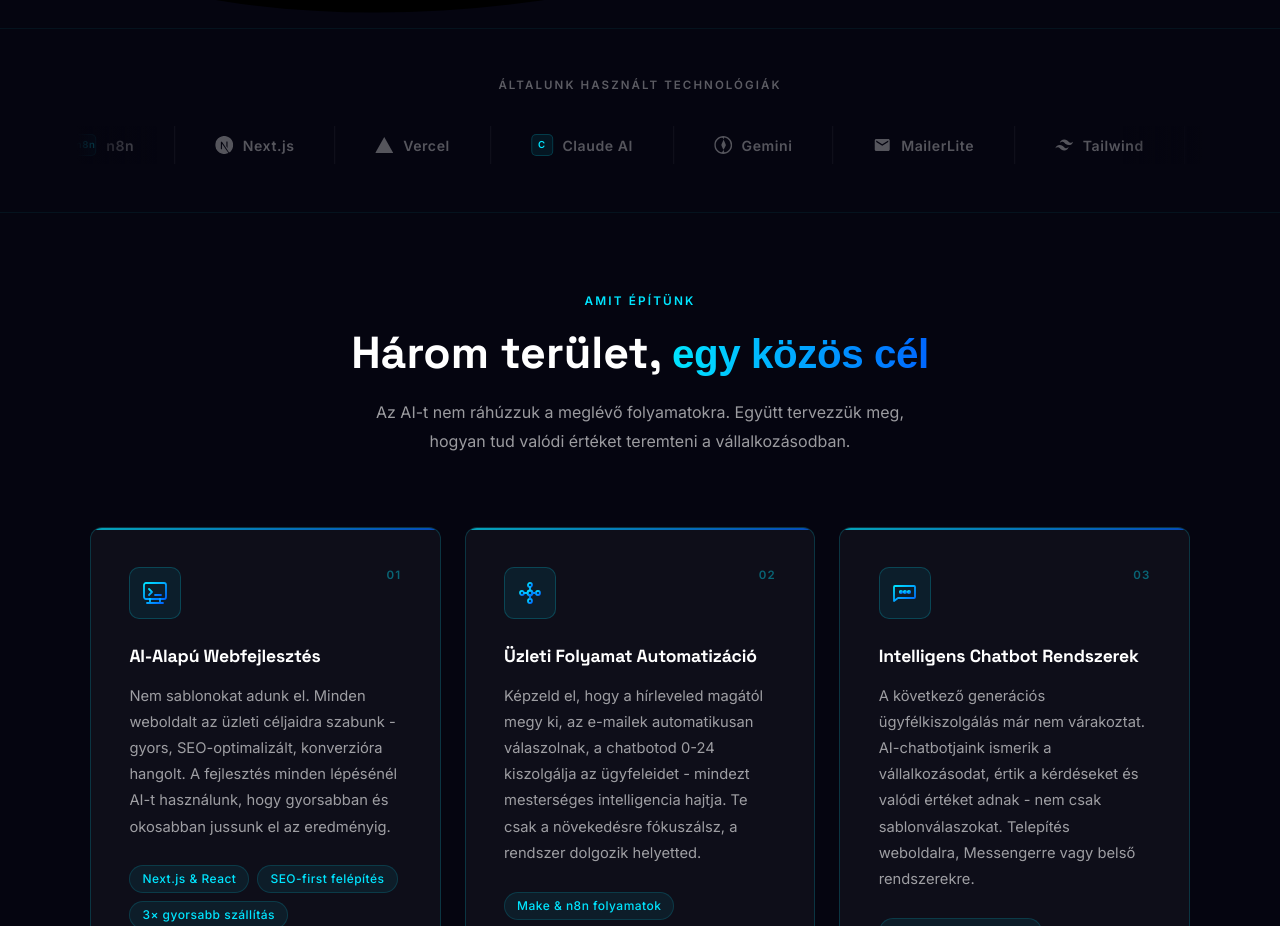
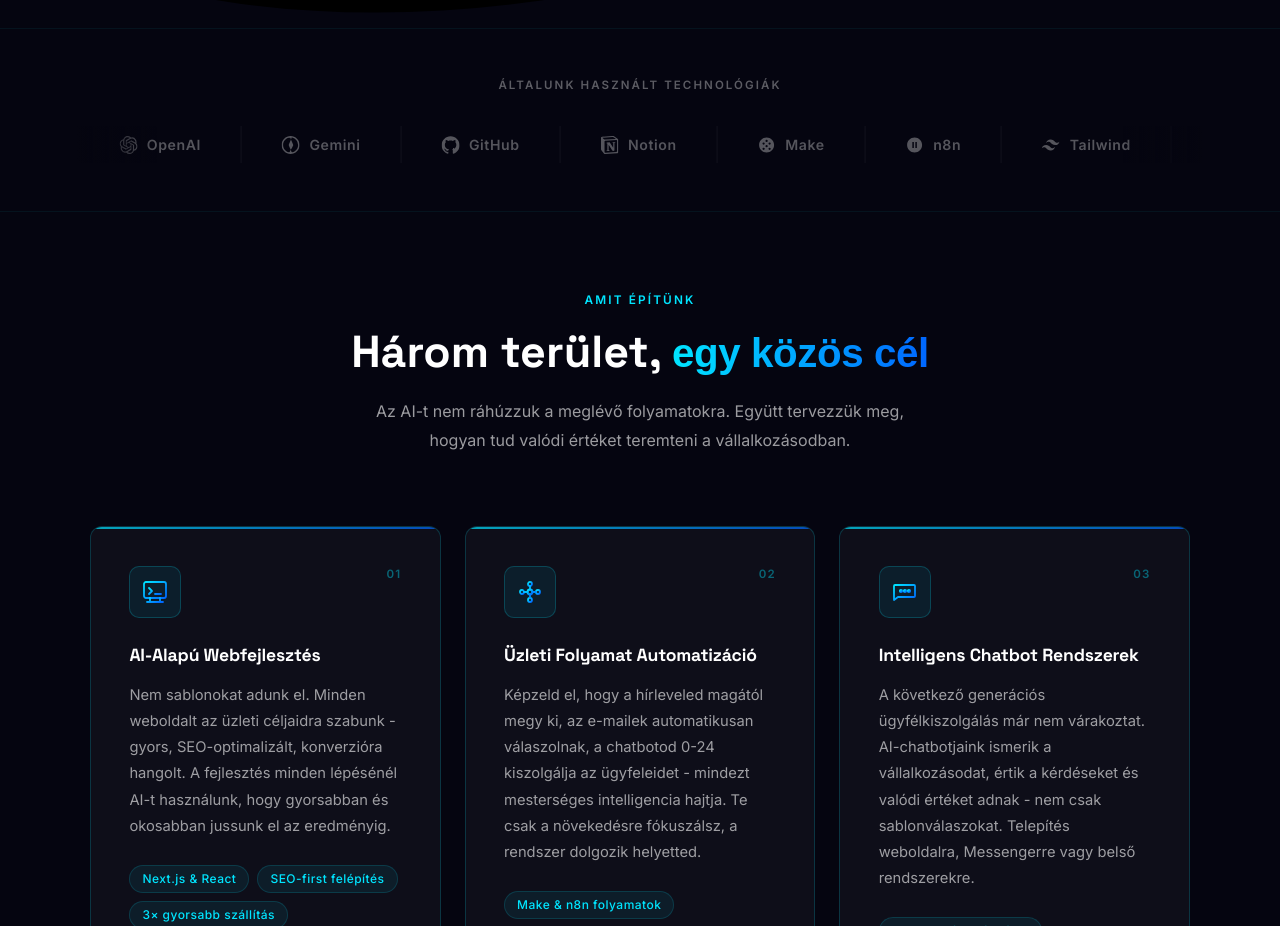
Before and after one commit to RiZool/aiflux-website, a Next.js app: page / in a window 1280 px wide. Shown: the part 860-1786 px from the top of the page. Built offline with nearby package versions, Linux system fonts and the light colour scheme; a web font is replaced by a local one.

Commit message:
feat: TechLogos - all grey icons, add GitHub, Brevo, Rackhost, Notion
- Replace all cyan letter badges with SVG icons (grey style)
- Add GitHub, Notion, Brevo, Rackhost with SVG icons
- Remove cyan color from all tech logo items
- Letter fallback style updated to grey (rgba white)

```diff
--- a/components/TechLogos.tsx
+++ b/components/TechLogos.tsx
@@ -2,16 +2,20 @@
 import { useEffect, useRef } from "react";
 
 const technologies = [
-  { name: "OpenAI", svg: `<svg viewBox="0 0 24 24" fill="currentColor"><path d="M22.282 9.821a5.985 5.985 0 0 0-.516-4.91 6.046 6.046 0 0 0-6.51-2.9A6.065 6.065 0 0 0 4.981 4.18a5.985 5.985 0 0 0-3.998 2.9 6.046 6.046 0 0 0 .743 7.097 5.98 5.98 0 0 0 .51 4.911 6.051 6.051 0 0 0 6.515 2.9A5.985 5.985 0 0 0 13.26 24a6.056 6.056 0 0 0 5.772-4.206 5.99 5.99 0 0 0 3.997-2.9 6.056 6.056 0 0 0-.747-7.073zM13.26 22.43a4.476 4.476 0 0 1-2.876-1.04l.141-.081 4.779-2.758a.795.795 0 0 0 .392-.681v-6.737l2.02 1.168a.071.071 0 0 1 .038.052v5.583a4.504 4.504 0 0 1-4.494 4.494zM3.6 18.304a4.47 4.47 0 0 1-.535-3.014l.142.085 4.783 2.759a.771.771 0 0 0 .78 0l5.843-3.369v2.332a.08.08 0 0 1-.033.062L9.74 19.95a4.5 4.5 0 0 1-6.14-1.646zM2.34 7.896a4.485 4.485 0 0 1 2.366-1.973V11.6a.766.766 0 0 0 .388.677l5.815 3.355-2.02 1.168a.076.076 0 0 1-.071 0l-4.83-2.786A4.504 4.504 0 0 1 2.34 7.872zm16.597 3.855l-5.843-3.369 2.02-1.168a.076.076 0 0 1 .071 0l4.83 2.786a4.494 4.494 0 0 1-.676 8.101v-5.678a.79.79 0 0 0-.402-.672zm2.01-3.023l-.141-.085-4.774-2.782a.776.776 0 0 0-.785 0L9.409 9.23V6.897a.066.066 0 0 1 .028-.061l4.83-2.787a4.5 4.5 0 0 1 6.68 4.66zm-12.64 4.135l-2.02-1.164a.08.08 0 0 1-.038-.057V6.075a4.5 4.5 0 0 1 7.375-3.453l-.142.08L8.704 5.46a.795.795 0 0 0-.393.681zm1.097-2.365l2.602-1.5 2.607 1.5v2.999l-2.597 1.5-2.607-1.5z"/></svg>` },
-  { name: "Make", letter: "M" },
-  { name: "n8n", letter: "n8n" },
   { name: "Next.js", svg: `<svg viewBox="0 0 24 24" fill="currentColor"><path d="M11.572 0c-.176 0-.31.001-.358.007a19.76 19.76 0 0 1-.364.033C7.443.346 4.25 2.185 2.228 5.012a11.875 11.875 0 0 0-2.119 5.243c-.096.659-.108.854-.108 1.747s.012 1.089.108 1.748c.652 4.506 3.86 8.292 8.209 9.695.779.25 1.6.422 2.534.525.363.04 1.935.04 2.299 0 1.611-.178 2.977-.577 4.323-1.264.207-.106.247-.134.219-.158-.02-.013-.9-1.193-1.955-2.62l-1.919-2.592-2.404-3.558a338.739 338.739 0 0 0-2.422-3.556c-.009-.002-.018 1.579-.023 3.51-.007 3.38-.01 3.515-.052 3.595a.426.426 0 0 1-.206.214c-.075.037-.14.044-.495.044H7.81l-.108-.068a.438.438 0 0 1-.157-.171l-.05-.106.006-4.703.007-4.705.072-.092a.645.645 0 0 1 .174-.143c.096-.047.134-.051.54-.051.478 0 .558.018.682.154.035.038 1.337 1.999 2.895 4.361a10760.433 10760.433 0 0 0 4.735 7.17l1.9 2.879.096-.063a12.317 12.317 0 0 0 2.466-2.163 11.944 11.944 0 0 0 2.824-6.134c.096-.66.108-.854.108-1.748 0-.893-.012-1.088-.108-1.747-.652-4.506-3.859-8.292-8.208-9.695a12.597 12.597 0 0 0-2.499-.523A33.119 33.119 0 0 0 11.573 0zm4.069 7.217c.347 0 .408.005.486.047a.473.473 0 0 1 .237.277c.018.06.023 1.365.018 4.304l-.006 4.218-.744-1.14-.746-1.14v-3.066c0-1.982.01-3.097.023-3.15a.478.478 0 0 1 .233-.296c.096-.05.13-.054.5-.054z"/></svg>` },
   { name: "Vercel", svg: `<svg viewBox="0 0 24 24" fill="currentColor"><path d="M24 22.525H0l12-21.05 12 21.05z"/></svg>` },
-  { name: "Claude AI", letter: "C" },
+  { name: "Claude AI", svg: `<svg viewBox="0 0 24 24" fill="currentColor"><path d="M4.709 15.955l4.72-2.647.08-.23-.08-.128H9.2l-.79-.048-2.698-.073-2.339-.097-1.121-.048C1.355 12.684 0 11.296 0 9.55c0-1.698 1.234-3.062 2.87-3.353l.34-.048.097-.314C3.977 3.75 6.264 2 8.88 2c1.21 0 2.375.373 3.351 1.07l.267.194.243-.17C13.415 2.41 14.288 2 15.24 2c2.57 0 4.658 2.076 4.658 4.625 0 .39-.049.78-.146 1.12l-.098.388.364.073c1.479.316 2.554 1.56 2.554 3.04 0 1.38-.887 2.626-2.148 3.09l-.327.097.012.34c.024 1.272-.706 2.384-1.843 2.817l-.328.121-.012.34c-.073 2.14-1.818 3.838-3.974 3.838-1.064 0-2.072-.424-2.82-1.156l-.243-.242-.315.169c-.558.314-1.19.485-1.818.485-2.02 0-3.643-1.6-3.643-3.596 0-.17.012-.34.036-.51l.073-.509zm6.634 5.049c.668 0 1.311-.218 1.843-.607l.558-.412.485.485c.534.533 1.26.837 2.02.837 1.576 0 2.846-1.258 2.846-2.817 0-.17-.012-.34-.048-.51l-.17-.849.849-.17c.946-.194 1.625-1.03 1.625-1.989 0-.948-.655-1.76-1.564-1.99l-1.03-.267.388-1.003c.17-.437.267-.9.267-1.37 0-2.14-1.746-3.875-3.9-3.875-.728 0-1.43.206-2.02.582l-.607.388-.461-.437C11.708 6.006 10.84 5.69 9.94 5.69c-2.01 0-3.754 1.442-4.118 3.426l-.17.924-.936.073C3.49 10.26 2.737 11.2 2.737 12.3c0 1.137.9 2.09 2.06 2.17l3.644.17-.012.024-3.62 2.03c-.024.17-.036.34-.036.51 0 1.479 1.188 2.8 2.667 2.8"/></svg>` },
+  { name: "OpenAI", svg: `<svg viewBox="0 0 24 24" fill="currentColor"><path d="M22.282 9.821a5.985 5.985 0 0 0-.516-4.91 6.046 6.046 0 0 0-6.51-2.9A6.065 6.065 0 0 0 4.981 4.18a5.985 5.985 0 0 0-3.998 2.9 6.046 6.046 0 0 0 .743 7.097 5.98 5.98 0 0 0 .51 4.911 6.051 6.051 0 0 0 6.515 2.9A5.985 5.985 0 0 0 13.26 24a6.056 6.056 0 0 0 5.772-4.206 5.99 5.99 0 0 0 3.997-2.9 6.056 6.056 0 0 0-.747-7.073zM13.26 22.43a4.476 4.476 0 0 1-2.876-1.04l.141-.081 4.779-2.758a.795.795 0 0 0 .392-.681v-6.737l2.02 1.168a.071.071 0 0 1 .038.052v5.583a4.504 4.504 0 0 1-4.494 4.494zM3.6 18.304a4.47 4.47 0 0 1-.535-3.014l.142.085 4.783 2.759a.771.771 0 0 0 .78 0l5.843-3.369v2.332a.08.08 0 0 1-.033.062L9.74 19.95a4.5 4.5 0 0 1-6.14-1.646zM2.34 7.896a4.485 4.485 0 0 1 2.366-1.973V11.6a.766.766 0 0 0 .388.677l5.815 3.355-2.02 1.168a.076.076 0 0 1-.071 0l-4.83-2.786A4.504 4.504 0 0 1 2.34 7.872zm16.597 3.855l-5.843-3.369 2.02-1.168a.076.076 0 0 1 .071 0l4.83 2.786a4.494 4.494 0 0 1-.676 8.101v-5.678a.79.79 0 0 0-.402-.672zm2.01-3.023l-.141-.085-4.774-2.782a.776.776 0 0 0-.785 0L9.409 9.23V6.897a.066.066 0 0 1 .028-.061l4.83-2.787a4.5 4.5 0 0 1 6.68 4.66zm-12.64 4.135l-2.02-1.164a.08.08 0 0 1-.038-.057V6.075a4.5 4.5 0 0 1 7.375-3.453l-.142.08L8.704 5.46a.795.795 0 0 0-.393.681zm1.097-2.365l2.602-1.5 2.607 1.5v2.999l-2.597 1.5-2.607-1.5z"/></svg>` },
   { name: "Gemini", svg: `<svg viewBox="0 0 24 24" fill="currentColor"><path d="M12 0C5.373 0 0 5.373 0 12s5.373 12 12 12 12-5.373 12-12S18.627 0 12 0zm0 2c.51 0 1.016.034 1.512.1C12.018 6.937 9.5 10.91 9.5 12c0 1.09 2.518 5.063 4.012 9.9A10.016 10.016 0 0 1 12 22C6.477 22 2 17.523 2 12S6.477 2 12 2zm1.988.1A10.016 10.016 0 0 1 22 12c0 5.523-4.477 10-10 10-.51 0-1.016-.034-1.512-.1C12.982 17.063 15.5 13.09 15.5 12c0-1.09-2.518-5.063-4.012-9.9z"/></svg>` },
+  { name: "GitHub", svg: `<svg viewBox="0 0 24 24" fill="currentColor"><path d="M12 .297c-6.63 0-12 5.373-12 12 0 5.303 3.438 9.8 8.205 11.385.6.113.82-.258.82-.577 0-.285-.01-1.04-.015-2.04-3.338.724-4.042-1.61-4.042-1.61C4.422 18.07 3.633 17.7 3.633 17.7c-1.087-.744.084-.729.084-.729 1.205.084 1.838 1.236 1.838 1.236 1.07 1.835 2.809 1.305 3.495.998.108-.776.417-1.305.76-1.605-2.665-.3-5.466-1.332-5.466-5.93 0-1.31.465-2.38 1.235-3.22-.135-.303-.54-1.523.105-3.176 0 0 1.005-.322 3.3 1.23.96-.267 1.98-.399 3-.405 1.02.006 2.04.138 3 .405 2.28-1.552 3.285-1.23 3.285-1.23.645 1.653.24 2.873.12 3.176.765.84 1.23 1.91 1.23 3.22 0 4.61-2.805 5.625-5.475 5.92.42.36.81 1.096.81 2.22 0 1.606-.015 2.896-.015 3.286 0 .315.21.69.825.57C20.565 22.092 24 17.592 24 12.297c0-6.627-5.373-12-12-12"/></svg>` },
+  { name: "Notion", svg: `<svg viewBox="0 0 24 24" fill="currentColor"><path d="M4.459 4.208c.746.606 1.026.56 2.428.466l13.215-.793c.28 0 .047-.28-.046-.326L17.86 1.968c-.42-.326-.981-.7-2.055-.607L3.01 2.295c-.466.046-.56.28-.374.466zm.793 3.08v13.904c0 .747.373 1.027 1.214.98l14.523-.84c.841-.046.935-.56.935-1.167V6.354c0-.606-.233-.933-.748-.887l-15.177.887c-.56.047-.747.327-.747.933zm14.337.745c.093.42 0 .84-.42.888l-.7.14v10.264c-.608.327-1.168.514-1.635.514-.748 0-.935-.234-1.495-.933l-4.577-7.186v6.952L12.21 19s0 .84-1.168.84l-3.222.186c-.093-.186 0-.653.327-.746l.84-.233V9.854L7.822 9.76c-.094-.42.14-1.026.793-1.073l3.456-.233 4.764 7.279v-6.44l-1.215-.139c-.093-.514.28-.887.747-.933zM1.936 1.035l13.31-.98c1.634-.14 2.055-.047 3.082.7l4.249 2.986c.7.513.934.653.934 1.213v16.378c0 1.026-.373 1.634-1.68 1.726l-15.458.934c-.98.047-1.448-.093-1.962-.747l-3.129-4.06c-.56-.747-.793-1.306-.793-1.96V2.667c0-.839.374-1.54 1.447-1.632z"/></svg>` },
+  { name: "Make", svg: `<svg viewBox="0 0 24 24" fill="currentColor"><path d="M12 2C6.477 2 2 6.477 2 12s4.477 10 10 10 10-4.477 10-10S17.523 2 12 2zm0 3a1.5 1.5 0 1 1 0 3 1.5 1.5 0 0 1 0-3zm-4 3.5a1.5 1.5 0 1 1 0 3 1.5 1.5 0 0 1 0-3zm8 0a1.5 1.5 0 1 1 0 3 1.5 1.5 0 0 1 0-3zm-4 3.5a1.5 1.5 0 1 1 0 3 1.5 1.5 0 0 1 0-3zm-4 3.5a1.5 1.5 0 1 1 0 3 1.5 1.5 0 0 1 0-3zm8 0a1.5 1.5 0 1 1 0 3 1.5 1.5 0 0 1 0-3z"/></svg>` },
+  { name: "n8n", svg: `<svg viewBox="0 0 24 24" fill="currentColor"><path d="M12 2C6.48 2 2 6.48 2 12s4.48 10 10 10 10-4.48 10-10S17.52 2 12 2zm-1 14H9V8h2v8zm4 0h-2V8h2v8z"/></svg>` },
+  { name: "Tailwind", svg: `<svg viewBox="0 0 24 24" fill="currentColor"><path d="M12.001 4.8c-3.2 0-5.2 1.6-6 4.8 1.2-1.6 2.6-2.2 4.2-1.8.913.228 1.565.89 2.288 1.624C13.666 10.618 15.027 12 18.001 12c3.2 0 5.2-1.6 6-4.8-1.2 1.6-2.6 2.2-4.2 1.8-.913-.228-1.565-.89-2.288-1.624C16.337 6.182 14.976 4.8 12.001 4.8zm-6 7.2c-3.2 0-5.2 1.6-6 4.8 1.2-1.6 2.6-2.2 4.2-1.8.913.228 1.565.89 2.288 1.624 1.177 1.194 2.538 2.576 5.512 2.576 3.2 0 5.2-1.6 6-4.8-1.2 1.6-2.6 2.2-4.2 1.8-.913-.228-1.565-.89-2.288-1.624C10.337 13.382 8.976 12 6.001 12z"/></svg>` },
+  { name: "Supabase", svg: `<svg viewBox="0 0 24 24" fill="currentColor"><path d="M11.9 1.036c-.015-.986-1.26-1.41-1.874-.637L.764 12.05C.095 12.888.655 14.1 1.717 14.1h9.083a.78.78 0 0 0 .784-.768zM12.1 22.964c.015.986 1.26 1.41 1.874.637l9.262-11.651c.669-.838.109-2.05-1.091-2.05h-9.24a.78.78 0 0 0-.784.768z"/></svg>` },
   { name: "MailerLite", svg: `<svg viewBox="0 0 24 24" fill="currentColor"><path d="M20 4H4c-1.1 0-2 .9-2 2v12c0 1.1.9 2 2 2h16c1.1 0 2-.9 2-2V6c0-1.1-.9-2-2-2zm0 4l-8 5-8-5V6l8 5 8-5v2z"/></svg>` },
-  { name: "Tailwind", svg: `<svg viewBox="0 0 24 24" fill="currentColor"><path d="M12.001 4.8c-3.2 0-5.2 1.6-6 4.8 1.2-1.6 2.6-2.2 4.2-1.8.913.228 1.565.89 2.288 1.624C13.666 10.618 15.027 12 18.001 12c3.2 0 5.2-1.6 6-4.8-1.2 1.6-2.6 2.2-4.2 1.8-.913-.228-1.565-.89-2.288-1.624C16.337 6.182 14.976 4.8 12.001 4.8zm-6 7.2c-3.2 0-5.2 1.6-6 4.8 1.2-1.6 2.6-2.2 4.2-1.8.913.228 1.565.89 2.288 1.624 1.177 1.194 2.538 2.576 5.512 2.576 3.2 0 5.2-1.6 6-4.8-1.2 1.6-2.6 2.2-4.2 1.8-.913-.228-1.565-.89-2.288-1.624C10.337 13.382 8.976 12 6.001 12z"/></svg>` },
-  { name: "Supabase", letter: "SB" },
+  { name: "Brevo", svg: `<svg viewBox="0 0 24 24" fill="currentColor"><path d="M20 4H4c-1.1 0-2 .9-2 2v12c0 1.1.9 2 2 2h16c1.1 0 2-.9 2-2V6c0-1.1-.9-2-2-2zm-1 14H5a1 1 0 0 1-1-1V8.5l7.5 5a1 1 0 0 0 1 0L20 8.5V17a1 1 0 0 1-1 1zm-7-8.5L5 6h14z"/></svg>` },
+  { name: "Rackhost", svg: `<svg viewBox="0 0 24 24" fill="currentColor"><path d="M2 6a2 2 0 0 1 2-2h16a2 2 0 0 1 2 2v2a2 2 0 0 1-2 2H4a2 2 0 0 1-2-2zm0 8a2 2 0 0 1 2-2h16a2 2 0 0 1 2 2v2a2 2 0 0 1-2 2H4a2 2 0 0 1-2-2zm3-1a1 1 0 1 0 0 2 1 1 0 0 0 0-2zm3 0a1 1 0 1 0 0 2 1 1 0 0 0 0-2zm-6-7a1 1 0 1 0 0 2 1 1 0 0 0 0-2zm3 0a1 1 0 1 0 0 2 1 1 0 0 0 0-2z"/></svg>` },
 ];
 
 export default function TechLogos() {
@@ -75,10 +79,10 @@ export default function TechLogos() {
                   ) : (
                     <span style={{
                       width: 22, height: 22, borderRadius: 5,
-                      background: "rgba(0,229,255,.08)",
-                      border: "1px solid rgba(0,229,255,.18)",
+                      background: "rgba(255,255,255,.06)",
+                      border: "1px solid rgba(255,255,255,.1)",
                       display: "inline-flex", alignItems: "center", justifyContent: "center",
-                      fontSize: ".6rem", fontWeight: 700, color: "var(--cyan)",
+                      fontSize: ".6rem", fontWeight: 700, color: "rgba(255,255,255,.5)",
                       flexShrink: 0,
                     }}>
                       {tech.letter}
```
